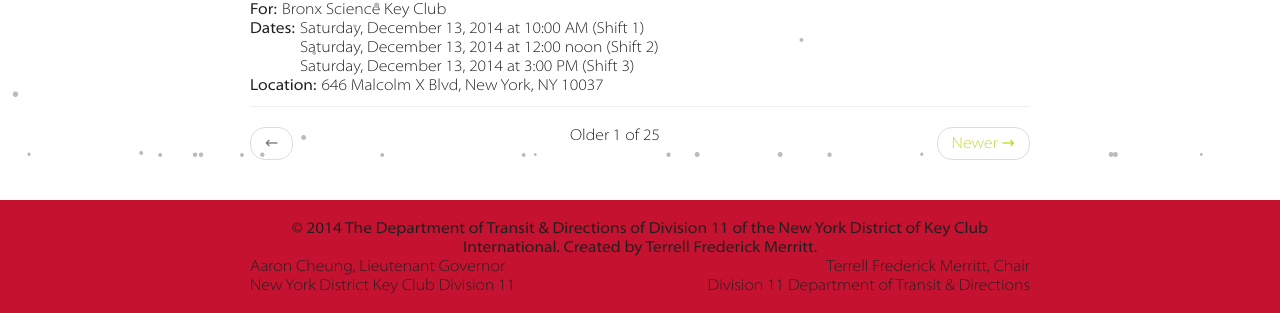
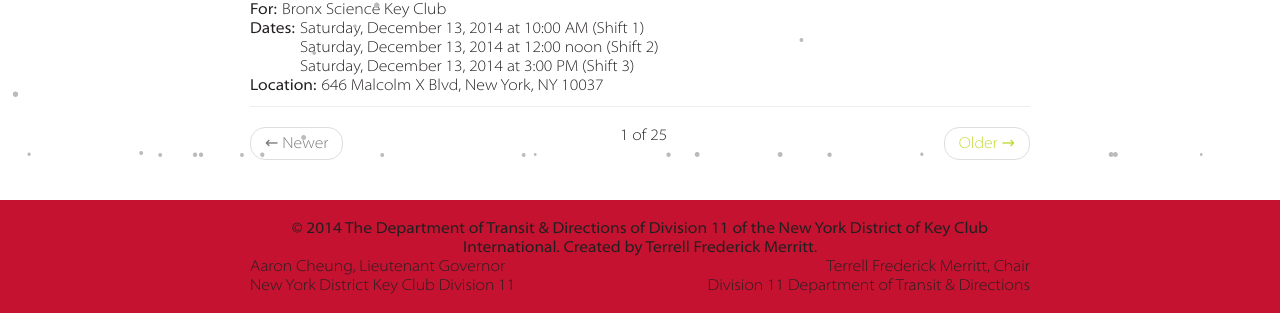
Before and after one commit to d11directions/d11directions.github.io, a Jekyll site: the page built from directions/index.html, in a window 1280 px wide. Shown: the part 738-1051 px from the top of the page. Built offline with Jekyll 4.4.1, drawn with Linux system fonts in a browser that asks for light colours; the list of posts is cut into pages by our own code.

Commit message:
Update Pagination: fix some stuff

```diff
--- a/directions/index.html
+++ b/directions/index.html
@@ -36,17 +36,17 @@ title: All Directions
 <nav>
   <ul class="pager">
     {% if paginator.previous_page %}
-    <li class="previous"><a href="{{ paginator.previous_page_path }}"><span aria-hidden="true">&larr;</span> Older</a></li>
+    <li class="previous"><a href="{{ paginator.previous_page_path }}"><span aria-hidden="true">&larr;</span> Newer</a></li>
     {% else %}
-    <li class="previous disabled"><span aria-hidden="true">&larr;</span> Older</li>
+    <li class="previous disabled"><a href="#"><span aria-hidden="true">&larr;</span> Newer</a></li>
     {% endif %}
 
     <span class="page_number">{{ paginator.page }} of {{ paginator.total_pages }}</span>
 
     {% if paginator.next_page %}
-    <li class="next"><a href="{{ paginator.next_page_path }}">Newer <span aria-hidden="true">&rarr;</span></a></li>
+    <li class="next"><a href="{{ paginator.next_page_path }}">Older <span aria-hidden="true">&rarr;</span></a></li>
     {% else %}
-    <li class="next disabled">Newer <span aria-hidden="true">&rarr;</span></li>
+    <li class="next disabled"><a href="#">Older <span aria-hidden="true">&rarr;</span></a></li>
     {% endif %}
   </ul>
 </nav>
```
